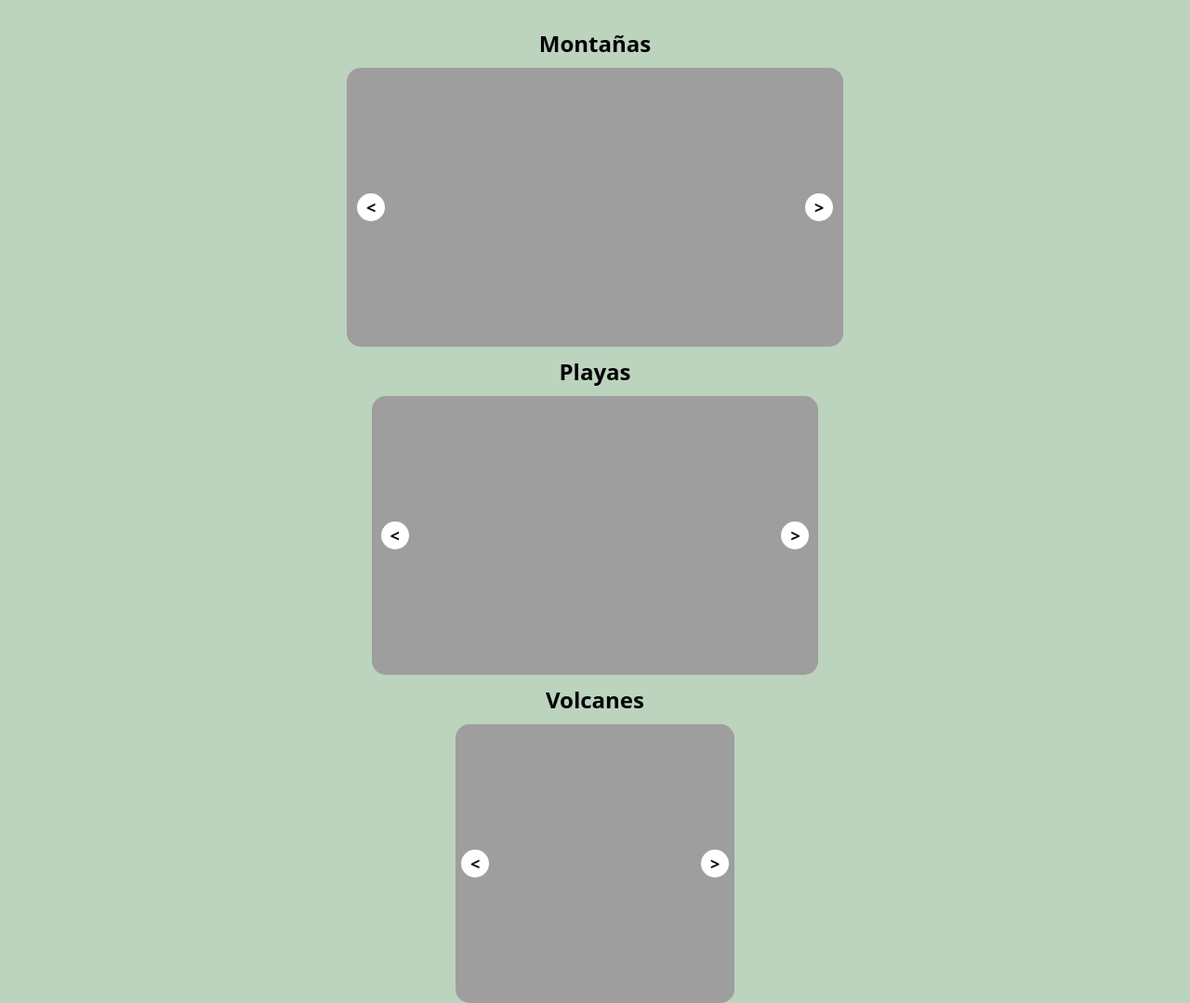
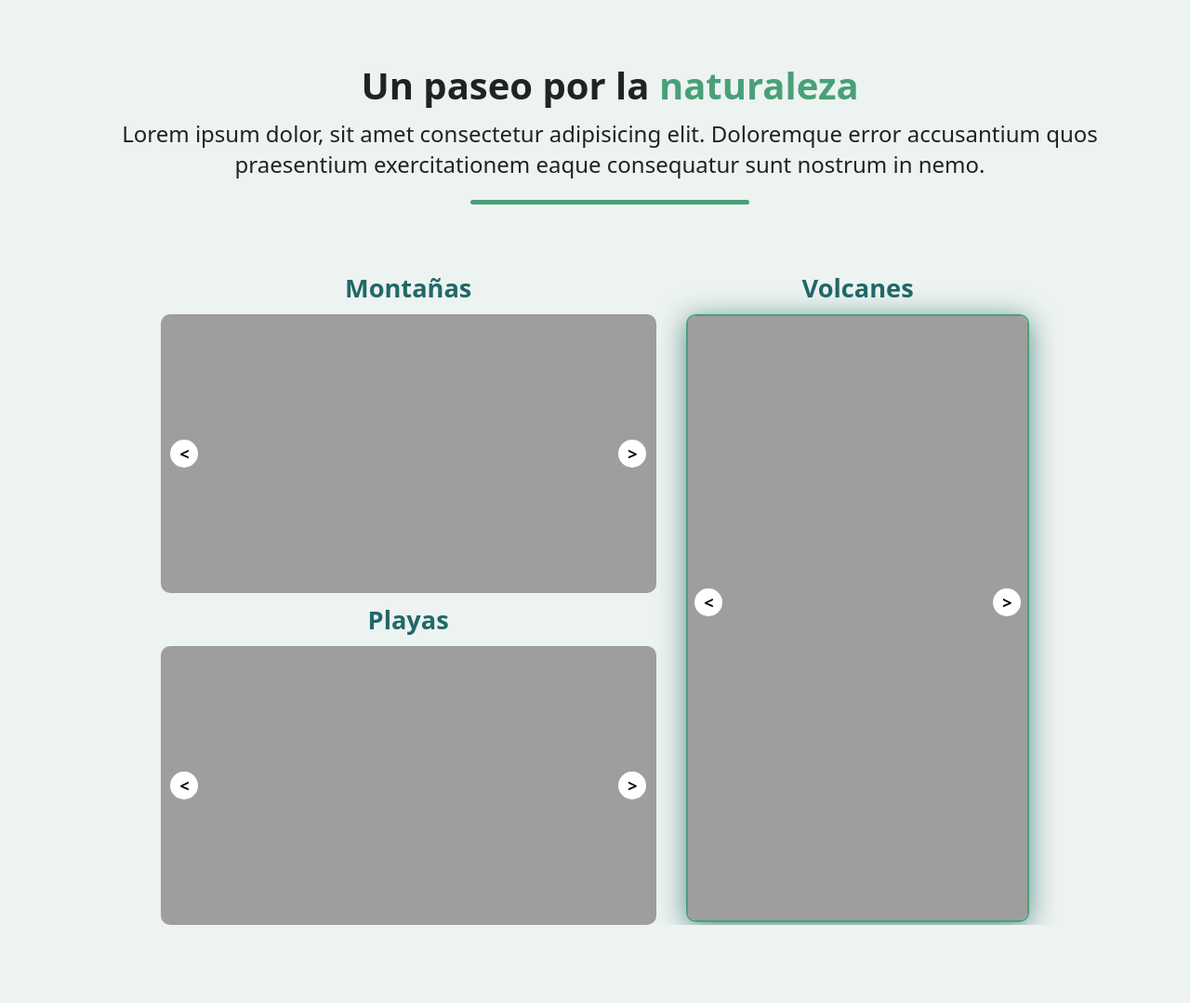
Before and after one commit to VKneider/img-carousel-web-component, a plain HTML site: page index.html in a window 1280 px wide. Shown: the whole page at 93% size. After the commit the page ends 995 px from the top, so only its background shows below. Drawn offline with Linux system fonts and the light colour scheme.

Commit message:
feat: change layout in index and add changeStyles to component

```diff
--- a/img-carousel-component/img-carousel-style.css
+++ b/img-carousel-component/img-carousel-style.css
@@ -1,17 +1,14 @@
 .slider {
-    width: 100%;
-    max-width: 800px;
     height: 300px;
     aspect-ratio: 16/9;
     position: relative;
     overflow: hidden; /* <===  */
-    border-radius: 15px;
+    border-radius: 10px;
 }
 
 .slider .slide {
     width: 100%;
-    height: 300px;
-    max-width: 800px;
+    height: 100%;
     position: absolute;
     transition: all 0.5s;
 }
--- a/img-carousel-component/img-carousel.js
+++ b/img-carousel-component/img-carousel.js
@@ -12,6 +12,7 @@ class ImgCarousel extends HTMLElement {
   }
 
   attributeChangedCallback(name, oldValue, newValue) {
+    let slider = this.shadow.querySelector(".slider");
     switch (name) {
       case "jump":
         console.log("pepe")
@@ -19,7 +20,6 @@ class ImgCarousel extends HTMLElement {
         break;
 
       case "ratio":
-        let slider = this.shadow.querySelector(".slider");
         slider.style.aspectRatio = newValue;
         break;
 
@@ -34,13 +34,16 @@ class ImgCarousel extends HTMLElement {
             this.autoMovePrev();
             break;
         }
+        break;
 
+      case "height":
+        slider.style.height = newValue;
         break;
     }
   }
 
   static get observedAttributes() {
-    return ["ratio", "jump", "motion"];
+    return ["ratio", "jump", "motion", "height"];
   }
 
   connectedCallback() {
@@ -65,6 +68,13 @@ class ImgCarousel extends HTMLElement {
     this.shadow = this.attachShadow({ mode: "open" });
     const template = document.getElementById("img-carousel-template");
     this.shadow.appendChild(template.content.cloneNode(true));
+  }
+
+  changeStyles(styles) {
+    let slider = this.shadow.querySelector(".slider");
+    Object.keys(styles).forEach(property => {
+      slider.style[property] = styles[property];
+    })
   }
 
   autoMovePrev() {
--- a/index.html
+++ b/index.html
@@ -20,8 +20,20 @@
 	</head>
 
 	<body>
-		<div class="container">
+		<section class="first-container">
 			<div>
+				<h1>Un paseo por la <span>naturaleza</span></h1>
+				<p>
+					Lorem ipsum dolor, sit amet consectetur adipisicing elit.
+					Doloremque error accusantium quos praesentium exercitationem
+					eaque consequatur sunt nostrum in nemo.
+				</p>
+				<span class="line"></span>
+			</div>
+		</section>
+		<section class="second-container">
+			<div class="inner-container">
+				<div class="push">
 					<h2>Montañas</h2>
 					<img-carousel
 						id="mountains-crsl"
@@ -31,18 +43,20 @@
 				</div>
 				<div>
 					<h2>Playas</h2>
-				<img-carousel id="beaches-crsl" ratio="16/10"></img-carousel>
+					<img-carousel id="beaches-crsl"></img-carousel>
 				</div>
-			<div>
+			</div>
+			<div class="inner-container">
 				<h2>Volcanes</h2>
 				<img-carousel
 					id="volcanes-crsl"
 					jump="4"
-					ratio="1/1"
+					ratio="9/16"
 					motion="bw"
+					height="650px"
 				></img-carousel>
 			</div>
-		</div>
+		</section>
 		<script src="img-carousel-component/img-carousel.js"></script>
 		<script src="main.js"></script>
 	</body>
--- a/main.js
+++ b/main.js
@@ -22,3 +22,6 @@ volcanesCrsl.images = ["https://images.unsplash.com/photo-1619266465172-02a857c3
     "https://images.unsplash.com/photo-1613868177997-33e15062430a?ixlib=rb-4.0.3&ixid=MnwxMjA3fDB8MHxwaG90by1wYWdlfHx8fGVufDB8fHx8&auto=format&fit=crop&w=1452&q=80",
     "https://images.unsplash.com/photo-1616627577385-5c0c4dab0257?ixlib=rb-4.0.3&ixid=MnwxMjA3fDB8MHxwaG90by1wYWdlfHx8fGVufDB8fHx8&auto=format&fit=crop&w=1470&q=80"
 ];
+
+
+volcanesCrsl.changeStyles({ border: "2px solid #49a078", "box-shadow": "0 5px 30px #216869B9" });
--- a/style.css
+++ b/style.css
@@ -6,27 +6,98 @@
 }
 
 body {
+    width: 100vw;
     height: 100vh;
-    width: 100vw;
+    background-color: #edf3f0;
     display: flex;
-    justify-content: center;
     align-items: center;
-    background-color: rgb(188, 211, 190);
 }
 
-.container {
-    height: 100vh;
-    display: flex;
-    flex-direction: column;
-    align-items: center;
-    text-align: center;
-    margin-top: 40px;
+p {
+    font-size: 1.5rem;
 }
 
-.container h2 {
-    margin: 10px 0;
+.first-container {
+    padding: 4rem 2rem 4rem 4rem;
+    margin-right: 2rem;
+    font-size: 25px;
+    color: #1f2421;
 }
 
-.container div {
-    margin: 0 20px 0 20px;
+.first-container h1 {
+    margin-bottom: 0.5rem;
+    font-size: 2.5rem;
 }
+
+span {
+    color: #49a078;
+    font-size: 2.5rem;
+}
+
+.line {
+    display: inline-block;
+    background-color: #49a078;
+    width: 300px;
+    height: 5px;
+    border-radius: 10px;
+    margin-top: 10px;
+}
+
+.second-container {
+    display: flex;
+    text-align: center;
+    justify-content: center;
+    margin-right: 4rem;
+}
+
+.second-container h2 {
+    color: #216869;
+    font-size: 1.7rem;
+}
+
+.second-container h2, .push {
+    margin-bottom: 10px;
+}
+
+.inner-container {
+    margin: 0 1rem;
+}
+
+@media (width < 1400px) {
+    body {
+        flex-direction: column;
+    }
+
+    .second-container, .first-container {
+        text-align: center;
+        margin-right: 0;
+    }
+}
+
+@media (width < 1000px) {
+
+    * {
+        font-size: 15px;
+    }
+    .first-container {
+        text-align: center;
+        padding: 4rem;
+    }
+
+    p {
+        margin-bottom: 10px;
+    }
+
+    .second-container {
+        display: grid;
+        justify-content: center;
+    }
+
+    .inner-container {
+        margin: 0 0 10px 0;
+        max-width: 400px;
+        display: grid;
+        justify-content: center;
+    }
+
+}
```
Lines whose indentation alone changed are shown as unchanged.
